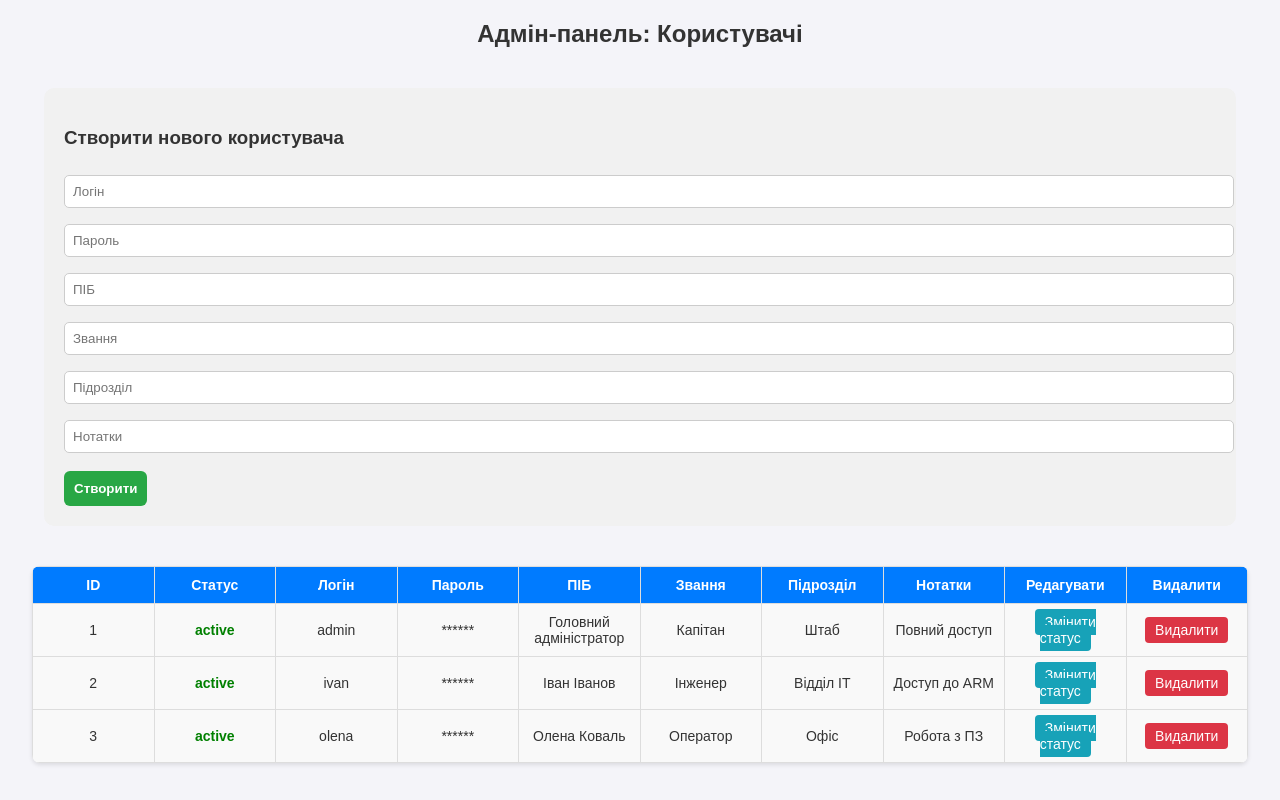
After one commit to Vlad7773/it_support, a Flask app: page /admin in a window 1280 px wide. The commit adds this page. Run offline with Flask 3, Linux system fonts and the light colour scheme; data comes from the database, SQL or seed files in the repository.

Commit message:
Робить admin і перемога(але пару мінусів є)

```diff
--- a/routes.py
+++ b/routes.py
@@ -1,9 +1,28 @@
-from flask import Blueprint, render_template, request, redirect, url_for
+from flask import Blueprint, render_template, request, redirect, url_for, flash
 import uuid
 from db import (get_all_workplaces, get_inventory_numbers, add_workplace, get_workplace_by_id, update_workplace, delete_workplace,
                 search_workplaces, get_all_software, add_software, get_software_by_id, update_software,
                 delete_software, get_all_maintenance, add_maintenance, get_maintenance_by_id,
                 update_maintenance, delete_maintenance, get_stats)
+
+from flask_login import login_user, logout_user, login_required, current_user
+from db import (
+    get_user_by_username, create_user, get_all_user_accounts, check_password,
+    reduce_attempt, reset_user_attempts, update_user_status, get_user_by_id, delete_user_by_id
+)
+
+import os
+from datetime import datetime
+
+SUPER_ADMIN_LOGIN = "admin"
+SUPER_ADMIN_PASSWORD = "admin"
+LOG_FILE = "logs/admin.log"
+
+def log_admin_action(action):
+    os.makedirs("logs", exist_ok=True)
+    with open(LOG_FILE, "a", encoding="utf-8") as log:
+        log.write(f"[{datetime.now()}] {action}\n")
+
 
 main_bp = Blueprint('main', __name__)
 
@@ -204,6 +223,86 @@ def delete_maintenance(maintenance_id):
         return redirect(url_for('main.maintenance'))
     except Exception as e:
         return f"Помилка: {e}", 500
+@main_bp.route('/login', methods=['GET', 'POST'])
+def login():
+    if request.method == 'POST':
+        login_input = request.form['username']
+        password_input = request.form['password']
+        user = get_user_by_username(login_input)
+
+        if not user:
+            flash('Користувача не знайдено')
+            return redirect(url_for('main.login'))
+
+        if user.role != 'user':
+            flash('Це не користувацький акаунт')
+            return redirect(url_for('main.login'))
+
+        if user.status != 'active':
+            flash('Користувача заблоковано')
+            return redirect(url_for('main.login'))
+
+        if not check_password(password_input, user.password):
+            reduce_attempt(user.id)
+            flash('Невірний пароль')
+            if user.attempts_left <= 1:
+                update_user_status(user.id, 'blocked')
+                flash('Користувача заблоковано після 3 спроб')
+            return redirect(url_for('main.login'))
+
+        reset_user_attempts(user.id)
+        login_user(user)
+        return redirect(url_for('main.index'))
+
+    return render_template('user_login.html')
+
+
+@main_bp.route('/admin-access', methods=['GET', 'POST'])
+def admin_access():
+    if request.method == 'POST':
+        key = request.form['super_password']
+        if key == SUPER_ADMIN_PASSWORD:
+            return redirect(url_for('main.admin_panel'))
+        flash("Невірний суперпароль")
+        return redirect(url_for('main.admin_access'))
+    return render_template('admin_access.html')
+
+
+@main_bp.route('/admin')
+def admin_panel():
+    users = get_all_user_accounts()
+    return render_template('admin_panel.html', users=users)
+
+
+@main_bp.route('/create-user', methods=['POST'])
+def create_user_route():
+    data = {
+        'login': request.form['login'],
+        'password': request.form['password'],
+        'full_name': request.form['full_name'],
+        'rank': request.form['rank'],
+        'unit': request.form['unit'],
+        'notes': request.form['notes']
+    }
+    create_user(**data)
+    log_admin_action(f"Створено користувача: {data['login']}")
+    return redirect(url_for('main.admin_panel'))
+
+
+@main_bp.route('/change-status/<int:user_id>')
+def change_status(user_id):
+    user = get_user_by_id(user_id)
+    new_status = 'blocked' if user.status == 'active' else 'active'
+    update_user_status(user_id, new_status)
+    log_admin_action(f"Змінено статус {user.username} → {new_status}")
+    return redirect(url_for('main.admin_panel'))
+
+
+@main_bp.route('/delete-user/<int:user_id>')
+def delete_user(user_id):
+    delete_user_by_id(user_id)
+    log_admin_action(f"Видалено користувача ID {user_id}")
+    return redirect(url_for('main.admin_panel'))
 
 @main_bp.route('/users')
 def users():
--- /dev/null
+++ b/templates/admin_panel.html
@@ -0,0 +1,148 @@
+<!DOCTYPE html>
+<html lang="uk">
+<head>
+    <meta charset="UTF-8">
+    <title>Керування користувачами</title>
+    <link rel="stylesheet" href="{{ url_for('static', filename='styles.css') }}">
+    <style>
+        table {
+            width: 95%;
+            margin: 30px auto;
+            border-collapse: collapse;
+            background: #f9f9f9;
+        }
+
+        th, td {
+            border: 1px solid #ddd;
+            padding: 10px;
+            text-align: center;
+        }
+
+        th {
+            background-color: #007BFF;
+            color: white;
+        }
+
+        .btn {
+            padding: 5px 10px;
+            border: none;
+            border-radius: 4px;
+            cursor: pointer;
+            font-size: 14px;
+        }
+
+        .btn-edit {
+            background-color: #ffc107;
+            color: #000;
+        }
+
+        .btn-delete {
+            background-color: #dc3545;
+            color: white;
+        }
+
+        .btn-status {
+            background-color: #17a2b8;
+            color: white;
+        }
+
+        .add-user-form {
+            width: 90%;
+            margin: 40px auto;
+            padding: 20px;
+            background: #f1f1f1;
+            border-radius: 10px;
+        }
+
+        .add-user-form input {
+            width: 100%;
+            padding: 8px;
+            margin: 8px 0;
+            border-radius: 5px;
+            border: 1px solid #ccc;
+        }
+
+        .add-user-form button {
+            margin-top: 10px;
+            padding: 10px;
+            background-color: #28a745;
+            color: white;
+            border: none;
+            border-radius: 6px;
+            cursor: pointer;
+            font-weight: bold;
+        }
+
+        .add-user-form button:hover {
+            background-color: #218838;
+        }
+
+        .status-active {
+            color: green;
+            font-weight: bold;
+        }
+
+        .status-blocked {
+            color: red;
+            font-weight: bold;
+        }
+    </style>
+</head>
+<body>
+
+    <h2 style="text-align:center; margin-top:20px;">Адмін-панель: Користувачі</h2>
+
+    <form class="add-user-form" method="POST" action="{{ url_for('main.create_user_route') }}">
+        <h3>Створити нового користувача</h3>
+        <input type="text" name="login" placeholder="Логін" required>
+        <input type="password" name="password" placeholder="Пароль" required>
+        <input type="text" name="full_name" placeholder="ПІБ" required>
+        <input type="text" name="rank" placeholder="Звання" required>
+        <input type="text" name="unit" placeholder="Підрозділ" required>
+        <input type="text" name="notes" placeholder="Нотатки">
+        <button type="submit">Створити</button>
+    </form>
+
+    <table>
+        <thead>
+            <tr>
+                <th>ID</th>
+                <th>Статус</th>
+                <th>Логін</th>
+                <th>Пароль</th>
+                <th>ПІБ</th>
+                <th>Звання</th>
+                <th>Підрозділ</th>
+                <th>Нотатки</th>
+                <th>Редагувати</th>
+                <th>Видалити</th>
+            </tr>
+        </thead>
+        <tbody>
+            {% for user in users %}
+            <tr>
+                <td>{{ user.id }}</td>
+                <td>
+                    <span class="{{ 'status-active' if user.status == 'active' else 'status-blocked' }}">
+                        {{ user.status }}
+                    </span>
+                </td>
+                <td>{{ user.username }}</td>
+                <td>******</td>
+                <td>{{ user.full_name or '' }}</td>
+                <td>{{ user.rank or '' }}</td>
+                <td>{{ user.unit or '' }}</td>
+                <td>{{ user.notes or '' }}</td>
+                <td>
+                    <a href="{{ url_for('main.change_status', user_id=user.id) }}" class="btn btn-status">Змінити статус</a>
+                </td>
+                <td>
+                    <a href="{{ url_for('main.delete_user', user_id=user.id) }}" class="btn btn-delete">Видалити</a>
+                </td>
+            </tr>
+            {% endfor %}
+        </tbody>
+    </table>
+
+</body>
+</html>
```
Also changed, not shown: db.py (+127 -0 lines), init.py (added, +45 -0 lines), templates/admin_access.html (added, +71 -0 lines), templates/user_login.html (added, +72 -0 lines), templates/users.html (+61 -7 lines), workplaces.db, 1 other file.
